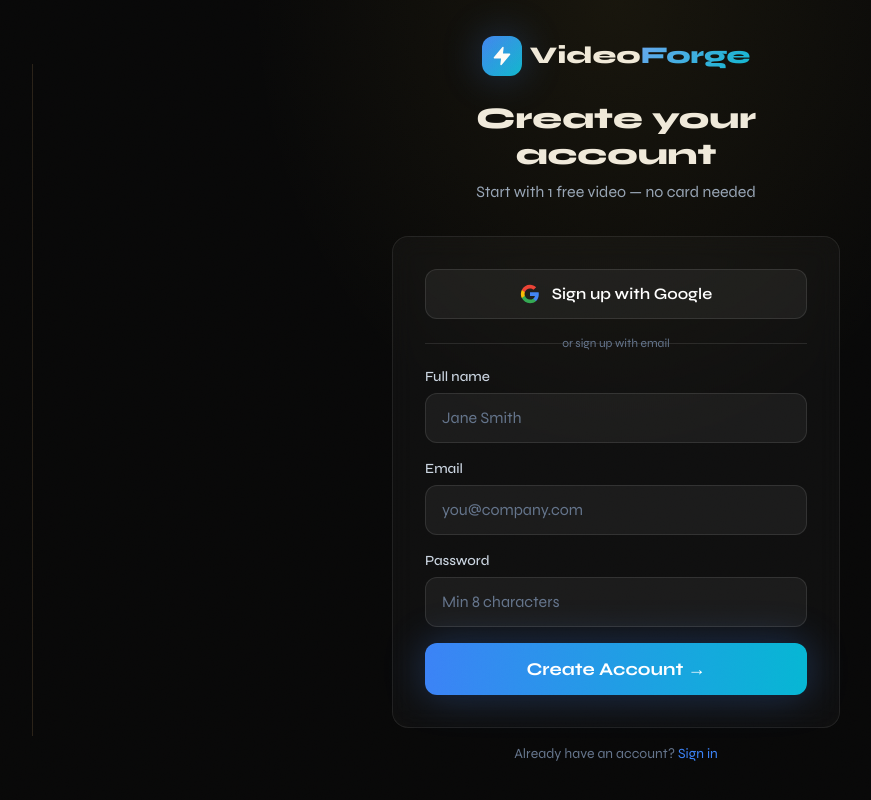
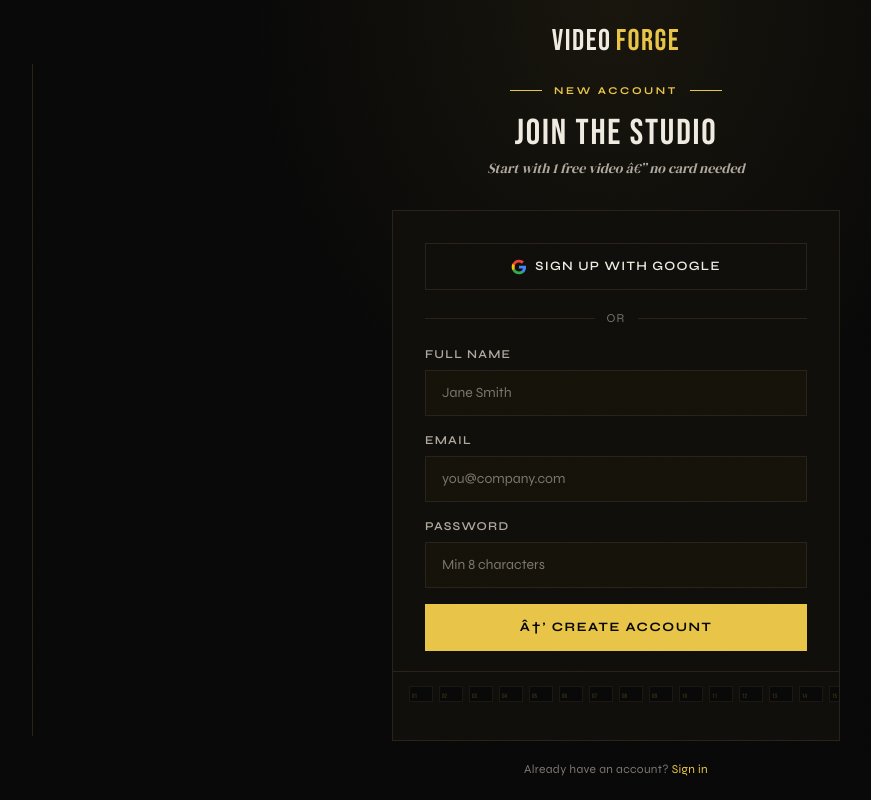
Before and after one commit to OlegKonchenkov/video-forge, a Next.js app in the folder apps/web/: page /signup in a window 1280 px wide. Shown: the whole page, without its empty margins (24-895 px from the left). Built offline with nearby package versions, Linux system fonts and the light colour scheme.

Commit message:
style: signup page — cinema restyle with amber, film-card, film strip

```diff
--- a/apps/web/app/(auth)/signup/page.tsx
+++ b/apps/web/app/(auth)/signup/page.tsx
@@ -2,8 +2,10 @@
 import { useState } from 'react';
 import Link from 'next/link';
 import { useRouter } from 'next/navigation';
-import { Zap, Loader2 } from 'lucide-react';
+import { Loader2 } from 'lucide-react';
 import { createClient } from '@/lib/supabase/client';
+
+const SPROCKETS = Array.from({ length: 18 });
 
 export default function SignupPage() {
   const router = useRouter();
@@ -34,37 +36,47 @@
       options: { redirectTo: `${window.location.origin}/auth/callback` },
     });
     if (error) { setError(error.message); setOauthLoading(false); }
-    // On success, Supabase redirects — no further action needed
   }
 
   return (
-    <div className="w-full max-w-md">
+    <div className="w-full max-w-md z-10">
+
       {/* Logo */}
       <div className="text-center mb-8">
-        <div className="inline-flex items-center gap-2 mb-6">
-          <div className="w-10 h-10 rounded-xl bg-gradient-to-br from-accent to-cyan flex items-center justify-center glow-blue">
-            <Zap className="w-5 h-5 text-white fill-white" />
-          </div>
-          <span className="text-2xl font-black">Video<span className="gradient-text">Forge</span></span>
+        <Link href="/" className="inline-flex items-baseline gap-1 mb-6">
+          <span className="font-display text-3xl tracking-wider text-film-cream">VIDEO</span>
+          <span className="font-display text-3xl tracking-wider text-film-amber">FORGE</span>
+        </Link>
+
+        <div className="flex items-center justify-center gap-3 mb-4">
+          <span className="h-px w-8 bg-film-amber" />
+          <span className="section-label">New Account</span>
+          <span className="h-px w-8 bg-film-amber" />
         </div>
-        <h1 className="text-3xl font-black mb-2">Create your account</h1>
-        <p className="text-slate-400">Start with 1 free video — no card needed</p>
+
+        <h1 className="font-display text-4xl tracking-wider text-film-cream mb-1">JOIN THE STUDIO</h1>
+        <p className="font-serif italic text-film-gray-light text-sm">Start with 1 free video â€” no card needed</p>
       </div>
 
-      <div className="glass rounded-2xl p-8 space-y-4">
-        {error && <div className="p-3 rounded-lg bg-red-500/10 border border-red-500/30 text-red-400 text-sm">{error}</div>}
+      {/* Card */}
+      <div className="film-card p-8 space-y-5">
+        {error && (
+          <div className="p-3 border border-red-800/50 bg-red-950/30 text-red-400 text-sm font-sans">
+            {error}
+          </div>
+        )}
 
         {/* Google OAuth */}
         <button
           type="button"
           onClick={handleGoogleSignup}
           disabled={oauthLoading || loading}
-          className="w-full py-3 rounded-xl bg-white/5 border border-white/10 text-white font-semibold hover:bg-white/10 transition-all duration-200 flex items-center justify-center gap-3 disabled:opacity-50"
+          className="btn-ghost w-full justify-center disabled:opacity-40"
         >
           {oauthLoading ? (
-            <Loader2 className="w-5 h-5 animate-spin" />
+            <Loader2 className="w-4 h-4 animate-spin" />
           ) : (
-            <svg className="w-5 h-5" viewBox="0 0 24 24">
+            <svg className="w-4 h-4" viewBox="0 0 24 24">
               <path fill="#4285F4" d="M22.56 12.25c0-.78-.07-1.53-.2-2.25H12v4.26h5.92c-.26 1.37-1.04 2.53-2.21 3.31v2.77h3.57c2.08-1.92 3.28-4.74 3.28-8.09z"/>
               <path fill="#34A853" d="M12 23c2.97 0 5.46-.98 7.28-2.66l-3.57-2.77c-.98.66-2.23 1.06-3.71 1.06-2.86 0-5.29-1.93-6.16-4.53H2.18v2.84C3.99 20.53 7.7 23 12 23z"/>
               <path fill="#FBBC05" d="M5.84 14.09c-.22-.66-.35-1.36-.35-2.09s.13-1.43.35-2.09V7.07H2.18C1.43 8.55 1 10.22 1 12s.43 3.45 1.18 4.93l2.85-2.22.81-.62z"/>
@@ -75,43 +87,51 @@
         </button>
 
         {/* Divider */}
-        <div className="relative">
-          <div className="absolute inset-0 flex items-center">
-            <div className="w-full border-t border-white/10" />
-          </div>
-          <div className="relative flex justify-center text-xs text-slate-500">
-            <span className="bg-transparent px-3">or sign up with email</span>
-          </div>
+        <div className="flex items-center gap-3">
+          <div className="flex-1 h-px bg-film-border" />
+          <span className="text-film-gray text-xs font-sans tracking-widest uppercase">or</span>
+          <div className="flex-1 h-px bg-film-border" />
         </div>
 
-        {/* Email/Password Form */}
+        {/* Form */}
         <form onSubmit={handleSignup} className="space-y-4">
           <div>
-            <label className="block text-sm font-medium text-slate-300 mb-1.5">Full name</label>
+            <label className="block text-xs font-sans font-semibold tracking-widest uppercase text-film-gray-light mb-2">Full Name</label>
             <input value={name} onChange={e => setName(e.target.value)} required placeholder="Jane Smith"
-              className="w-full px-4 py-3 rounded-xl bg-white/5 border border-white/10 text-white placeholder-slate-500 focus:outline-none focus:border-accent/50 transition-colors" />
+              className="w-full px-4 py-3 bg-film-warm border border-film-border text-film-cream placeholder-film-gray font-sans text-sm focus:outline-none focus:border-film-amber/60 transition-colors" />
           </div>
           <div>
-            <label className="block text-sm font-medium text-slate-300 mb-1.5">Email</label>
+            <label className="block text-xs font-sans font-semibold tracking-widest uppercase text-film-gray-light mb-2">Email</label>
             <input type="email" value={email} onChange={e => setEmail(e.target.value)} required placeholder="you@company.com"
-              className="w-full px-4 py-3 rounded-xl bg-white/5 border border-white/10 text-white placeholder-slate-500 focus:outline-none focus:border-accent/50 transition-colors" />
+              className="w-full px-4 py-3 bg-film-warm border border-film-border text-film-cream placeholder-film-gray font-sans text-sm focus:outline-none focus:border-film-amber/60 transition-colors" />
           </div>
           <div>
-            <label className="block text-sm font-medium text-slate-300 mb-1.5">Password</label>
+            <label className="block text-xs font-sans font-semibold tracking-widest uppercase text-film-gray-light mb-2">Password</label>
             <input type="password" value={password} onChange={e => setPassword(e.target.value)} required placeholder="Min 8 characters"
-              className="w-full px-4 py-3 rounded-xl bg-white/5 border border-white/10 text-white placeholder-slate-500 focus:outline-none focus:border-accent/50 transition-colors" />
+              className="w-full px-4 py-3 bg-film-warm border border-film-border text-film-cream placeholder-film-gray font-sans text-sm focus:outline-none focus:border-film-amber/60 transition-colors" />
           </div>
 
           <button type="submit" disabled={loading || oauthLoading}
-            className="w-full py-3 rounded-xl bg-gradient-to-r from-accent to-cyan text-white font-bold text-lg hover:opacity-90 transition-all duration-200 glow-blue flex items-center justify-center gap-2 disabled:opacity-50">
-            {loading ? <Loader2 className="w-5 h-5 animate-spin" /> : 'Create Account →'}
+            className="btn-amber w-full justify-center disabled:opacity-40">
+            {loading ? <Loader2 className="w-4 h-4 animate-spin" /> : 'â†’ Create Account'}
           </button>
         </form>
+
+        {/* Mini film strip */}
+        <div className="pt-2 border-t border-film-border -mx-8 px-0">
+          <div className="flex items-center gap-1.5 px-4 py-1.5 overflow-hidden">
+            {SPROCKETS.map((_, i) => (
+              <div key={i} className="w-6 h-4 flex-shrink-0 border border-film-border/60 bg-film-black flex items-end p-0.5">
+                <span className="font-display text-film-amber/20 text-[0.4rem] leading-none">{String(i + 1).padStart(2, '0')}</span>
+              </div>
+            ))}
+          </div>
+        </div>
       </div>
 
-      <p className="text-center text-sm text-slate-500 mt-4">
+      <p className="text-center text-xs text-film-gray mt-5 font-sans tracking-wide">
         Already have an account?{' '}
-        <Link href="/login" className="text-accent hover:underline">Sign in</Link>
+        <Link href="/login" className="link-amber text-film-amber">Sign in</Link>
       </p>
     </div>
   );
```
